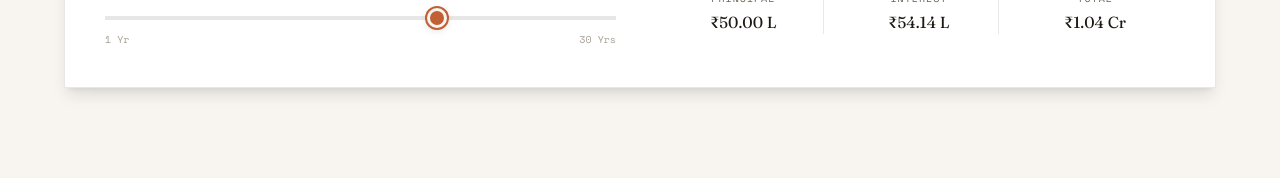
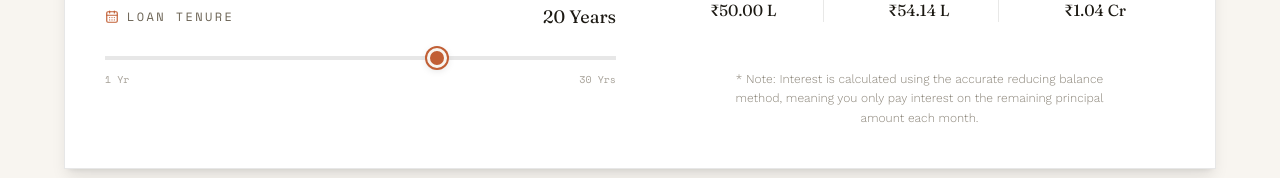
Before and after one commit to armansingh1196/Urbanest-Infra, a Next.js app: page /services in a window 1280 px wide. Shown: the part 1426-1604 px from the top of the page. Built offline with nearby package versions, Linux system fonts and the light colour scheme; no server answers.

Commit message:
Add reducing balance note to EMI calculator

```diff
--- a/src/components/tools/EMICalculator.tsx
+++ b/src/components/tools/EMICalculator.tsx
@@ -256,6 +256,11 @@ export default function EMICalculator({ compact = false }: EMICalculatorProps) {
               </p>
             </div>
           </div>
+
+          {/* Explanatory Note */}
+          <p className="text-[10px] sm:text-xs text-muted-foreground font-light text-center mt-4 opacity-80 leading-relaxed max-w-sm">
+            * Note: Interest is calculated using the accurate reducing balance method, meaning you only pay interest on the remaining principal amount each month.
+          </p>
         </div>
       </div>
     </div>
```
